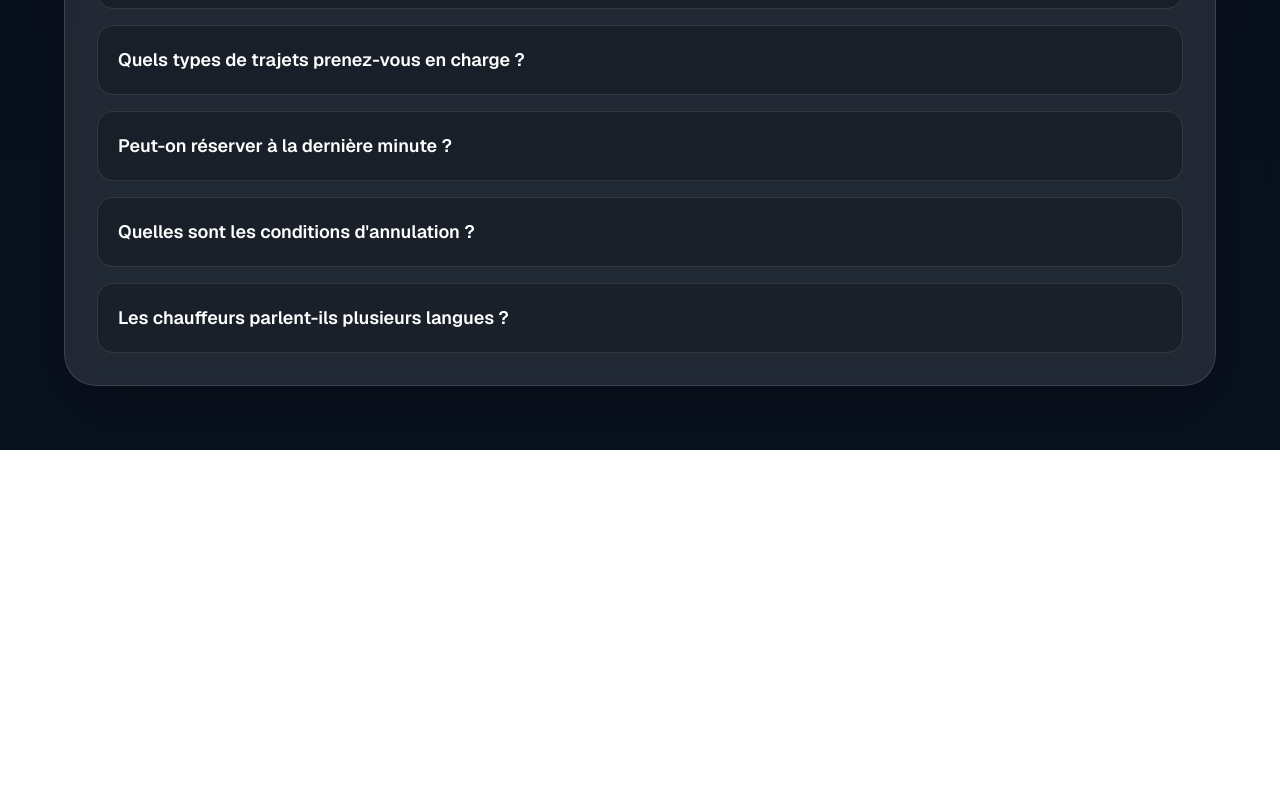
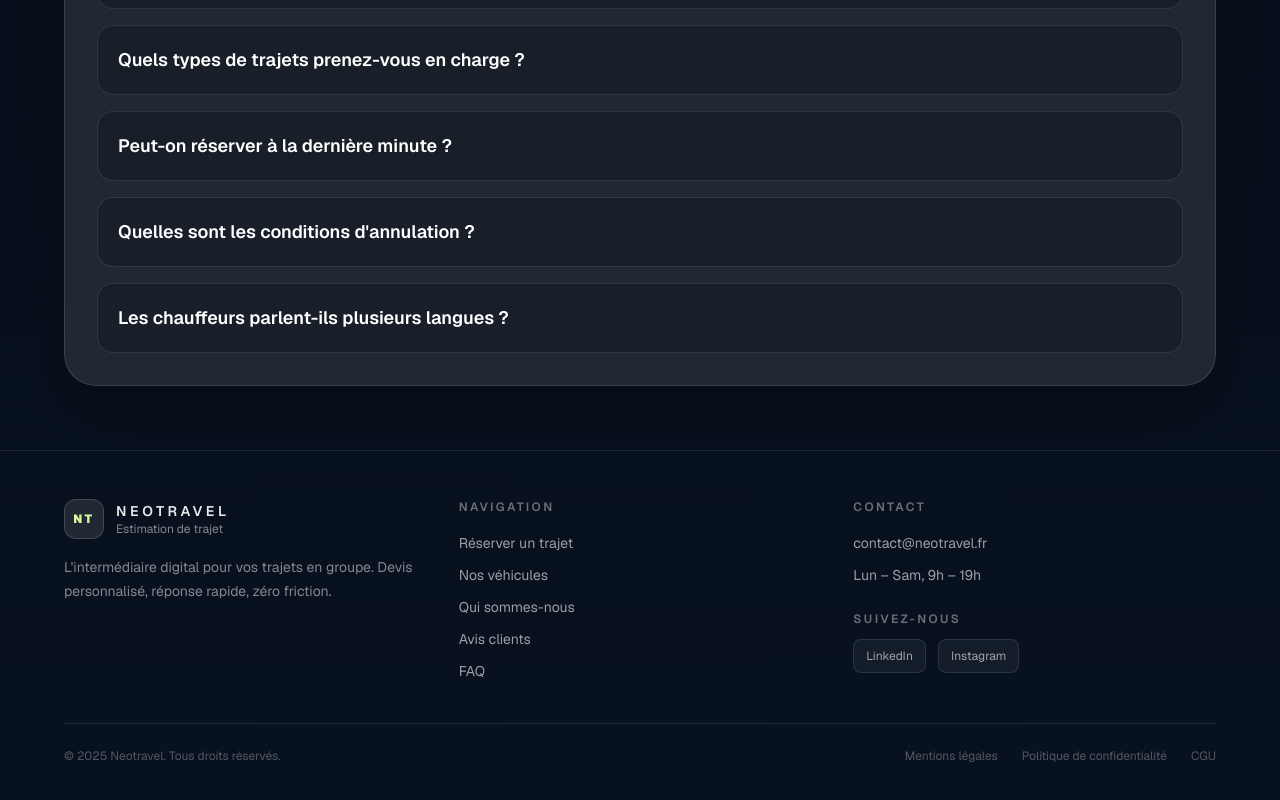
Before and after one commit to mathismce/neotravel, a Next.js app: page / in a window 1280 px wide. Shown: the part 3720-4520 px from the top of the page. Before the commit the page ends 4170 px from the top, so only its background shows below. Built offline with nearby package versions, Linux system fonts and the light colour scheme.

Commit message:
Ajout footer avec mentions légales et navigation

```diff
--- a/app/page.tsx
+++ b/app/page.tsx
@@ -327,6 +327,63 @@ export default function Home() {
     </div>
   </div>
 </section>
+<footer className="relative border-t border-white/10 px-4 py-12 text-white sm:px-6 lg:px-8">
+  <div className="mx-auto w-full max-w-6xl">
+
+    <div className="grid gap-8 sm:grid-cols-3">
+      <div>
+        <div className="flex items-center gap-3">
+          <div className="flex h-10 w-10 items-center justify-center rounded-xl border border-white/15 bg-white/10 text-xs font-black tracking-[0.22em] text-lime-200">
+            NT
+          </div>
+          <div className="leading-tight">
+            <span className="block text-sm font-semibold uppercase tracking-[0.26em] text-white/90">
+              NeoTravel
+            </span>
+            <span className="block text-xs text-white/50">Estimation de trajet</span>
+          </div>
+        </div>
+        <p className="mt-4 text-sm leading-6 text-white/50">
+          L'intermédiaire digital pour vos trajets en groupe. Devis personnalisé, réponse rapide, zéro friction.
+        </p>
+      </div>
+
+      <div>
+        <p className="text-xs font-semibold uppercase tracking-[0.2em] text-white/40">Navigation</p>
+        <ul className="mt-4 space-y-2">
+          <li><a href="#form" className="text-sm text-white/60 hover:text-white transition-colors">Réserver un trajet</a></li>
+          <li><a href="#vehicules" className="text-sm text-white/60 hover:text-white transition-colors">Nos véhicules</a></li>
+          <li><a href="#qui-sommes-nous" className="text-sm text-white/60 hover:text-white transition-colors">Qui sommes-nous</a></li>
+          <li><a href="#avis" className="text-sm text-white/60 hover:text-white transition-colors">Avis clients</a></li>
+          <li><a href="#faq" className="text-sm text-white/60 hover:text-white transition-colors">FAQ</a></li>
+        </ul>
+      </div>
+
+      <div>
+        <p className="text-xs font-semibold uppercase tracking-[0.2em] text-white/40">Contact</p>
+        <ul className="mt-4 space-y-2">
+          <li><a href="mailto:contact@neotravel.fr" className="text-sm text-white/60 hover:text-white transition-colors">contact@neotravel.fr</a></li>
+          <li><span className="text-sm text-white/60">Lun – Sam, 9h – 19h</span></li>
+        </ul>
+        <p className="mt-6 text-xs font-semibold uppercase tracking-[0.2em] text-white/40">Suivez-nous</p>
+        <div className="mt-3 flex gap-3">
+          <a href="#" className="rounded-lg border border-white/10 bg-white/5 px-3 py-2 text-xs text-white/60 hover:text-white transition-colors">LinkedIn</a>
+          <a href="#" className="rounded-lg border border-white/10 bg-white/5 px-3 py-2 text-xs text-white/60 hover:text-white transition-colors">Instagram</a>
+        </div>
+      </div>
+    </div>
+
+    <div className="mt-10 flex flex-wrap items-center justify-between gap-4 border-t border-white/10 pt-6">
+      <p className="text-xs text-white/30">© 2025 Neotravel. Tous droits réservés.</p>
+      <div className="flex gap-6">
+        <a href="#" className="text-xs text-white/30 hover:text-white/60 transition-colors">Mentions légales</a>
+        <a href="#" className="text-xs text-white/30 hover:text-white/60 transition-colors">Politique de confidentialité</a>
+        <a href="#" className="text-xs text-white/30 hover:text-white/60 transition-colors">CGU</a>
+      </div>
+    </div>
+
+  </div>
+</footer>
 </main>
   );
 }
```
